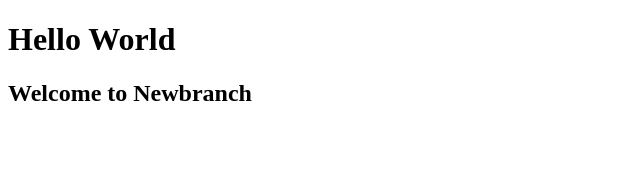
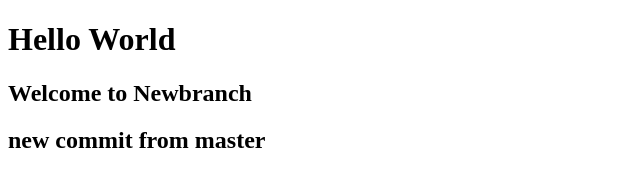
Before and after one commit to lumier3/new_nodeprojectt, a plain HTML site: page index.html in a window 1280 px wide. Shown: the whole page, without its empty margins (0-640 px from the left). Drawn offline with Linux system fonts and the light colour scheme.

Commit message:
new commit master

```diff
--- a/index.html
+++ b/index.html
@@ -9,5 +9,6 @@
   <body>
     <h1>Hello World</h1>
     <h2>Welcome to Newbranch</h2>
+    <h2>new commit from master</h2>
   </body>
 </html>
```
